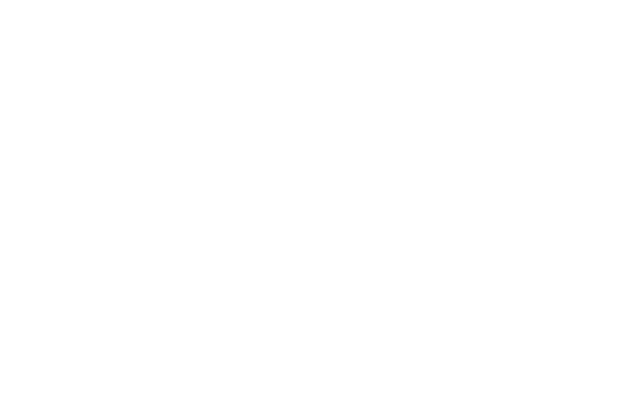
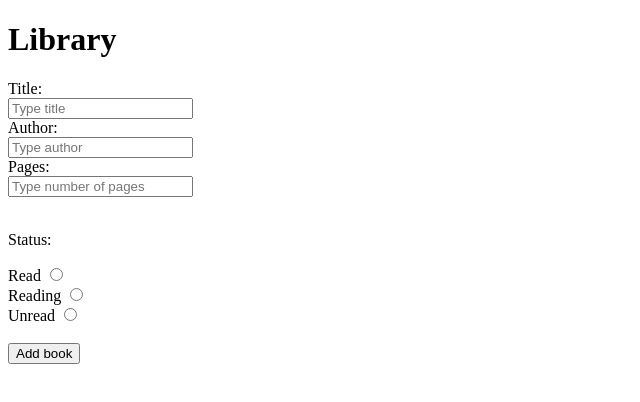
Before and after one commit to 5h1nry0/Library-app, a plain HTML site: page index.html in a window 1280 px wide. Shown: the whole page, without its empty margins (0-640 px from the left). Drawn offline with Linux system fonts and the light colour scheme.

Commit message:
Add event listeners and form actions

```diff
--- a/index.html
+++ b/index.html
@@ -7,8 +7,23 @@
     <link rel="stylesheet" href="styles.css" >
 </head>
 <body>
-
-
+    <h1>Library</h1>
+    <form action="" id="addBookForm">
+        <label for="title">Title:</label><br>
+        <input type="text" id="title" placeholder="Type title"><br>
+        <label for="author">Author:</label><br>
+        <input type="text" id="author" placeholder="Type author"> <br>
+        <label for="pages">Pages:</label><br>
+        <input type="text" id="pages" placeholder="Type number of pages"> <br><br>
+        <p>Status:</p>
+        <label for="read">Read</label>
+        <input type="radio" id="read" name="status" value="Read"><br>
+        <label for="reading">Reading</label>
+        <input type="radio" id="reading" name="status" value="Reading"><br>
+        <label for="unread">Unread</label>
+        <input type="radio" id="unread" name="status" value="Unread">	<br><br>
+        <input type="submit" id="submit" value="Add book" >
+    </form>
 
 <script src="script.js"></script>
 </body>
--- a/script.js
+++ b/script.js
@@ -10,9 +10,16 @@ function Book(title,author,pages,read){
     }
 }
 
-function addBookToLibrary () {
+let addBookForm = document.getElementById("addBookForm");
 
+addBookForm.addEventListener("submit", (e) => {
+    let title = document.getElementById('title').value
+    let author = document.getElementById('author').value
+    let pages = document.getElementById('pages').value
+    let status = document.getElementById('status').value
+    document.getElementById("submit").submit()
+    myLibrary.push(new Book(title, author, pages, status))
 
-}
+})
 
 const theHobbit  = new Book('The Hobbit', 'J.R.R. Tolkien', '295', 'not read yet')
```
